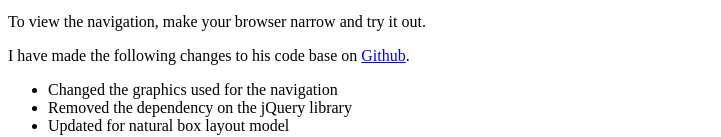
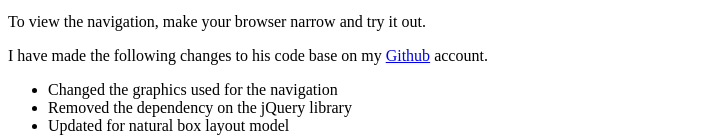
Before and after one commit to fleszu/mobileMenu, a plain HTML site: page index.html in a window 1280 px wide. Shown: the part 297-434 px from the top of the page, without its empty margins (0-721 px from the left). Drawn offline with Linux system fonts and the light colour scheme; a script that the page names is missing.

Commit message:
Update index.html

```diff
--- a/index.html
+++ b/index.html
@@ -43,7 +43,7 @@
 		  <p>This navigation is based on "Mobile Dropdown Conversion" by <a href="https://www.astuteo.com/mobilemenu" target="_blank">Astuteo</a> and modified by Paul Cheney.</p>
 			<p>To view the navigation, make your browser narrow and try it out.</p>
 
-		  <p>I have made the following changes to his code base on <a href="https://github.com/astuteo/mobilemenu" target="_blank">Github</a>.</p>
+		  <p>I have made the following changes to his code base on my <a href="https://github.com/paulcheney/mobileMenu" target="_blank">Github</a> account.</p>
               <ul>
                 <li>Changed the graphics used for the navigation </li>
                 <li>Removed the dependency on the jQuery library</li>
```
